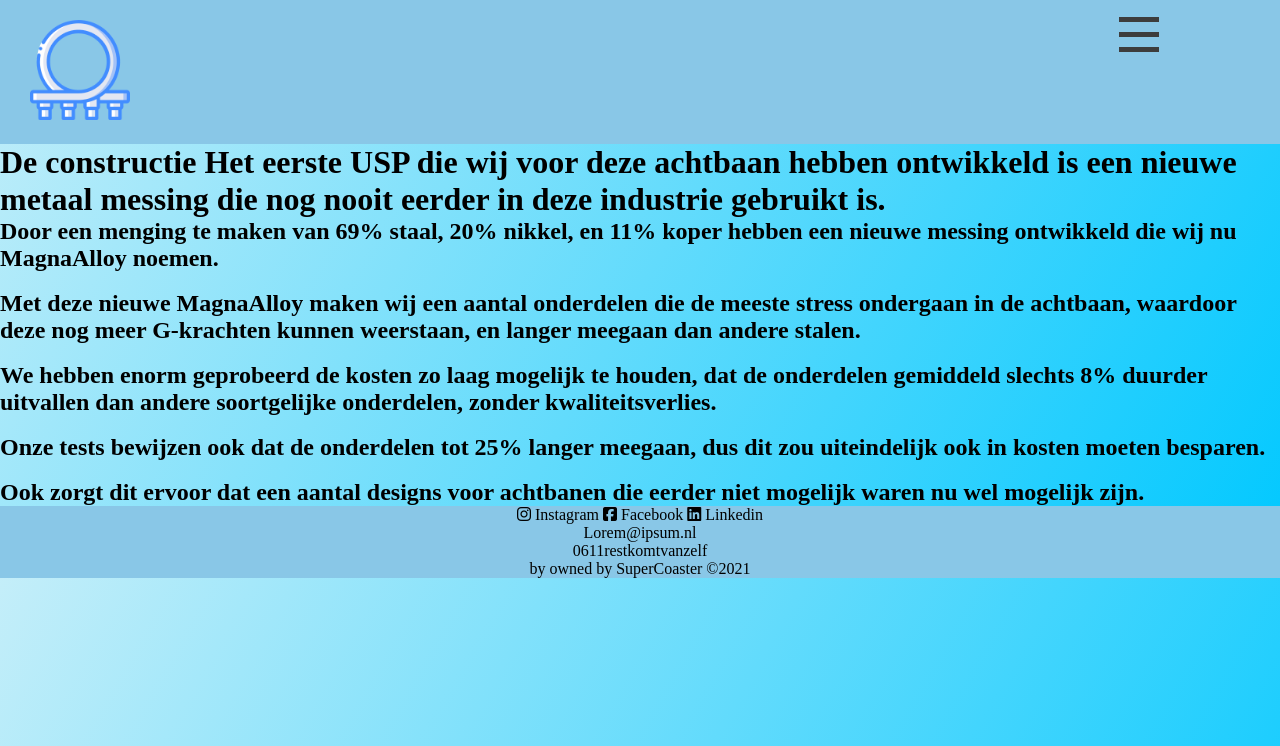
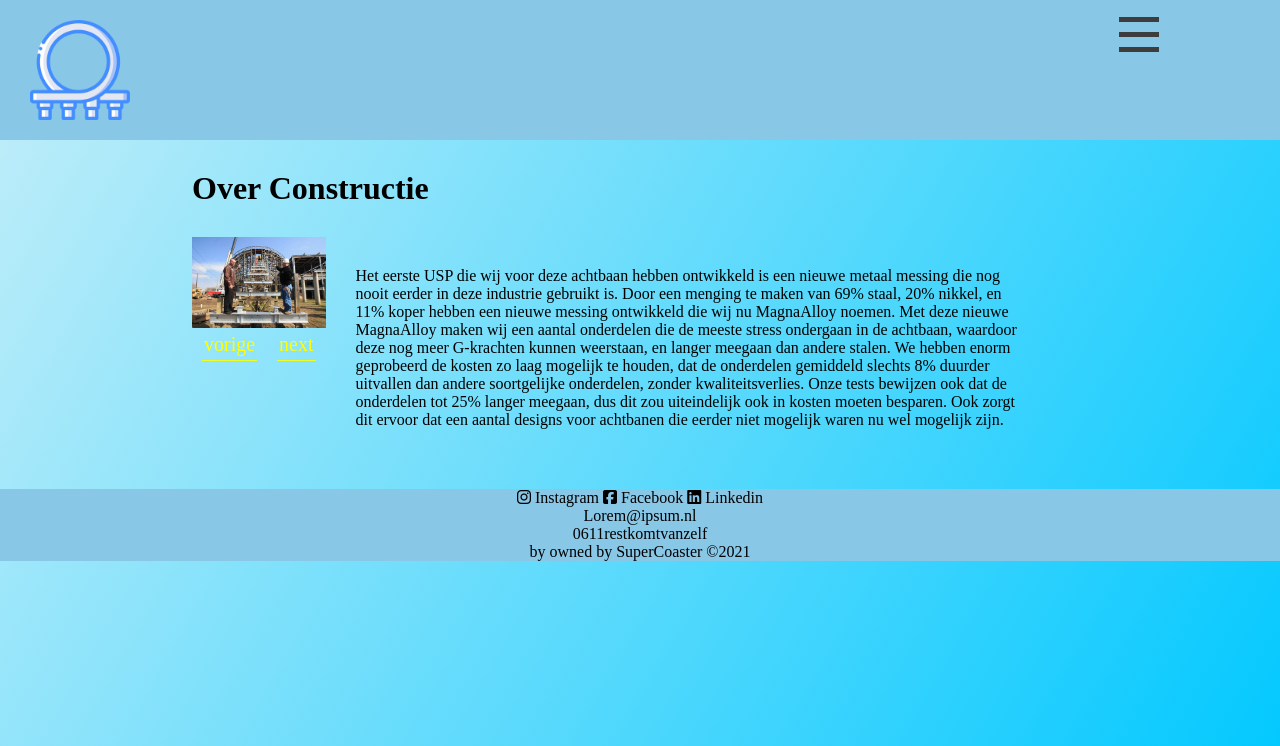
Before and after one commit to Koen-Smit/SuperCoaster-NV, a PHP site: page /constructies.php in a window 1280 px wide. Shown: the top 746 px of the page. Run offline with PHP 8.4, Linux system fonts and the light colour scheme; some libraries are stand-ins or nearby versions.

Commit message:
constructies afgemaakt

```diff
--- a/constructies.php
+++ b/constructies.php
@@ -1,33 +1,99 @@
+<?php
+    require_once("php/header.php");
+?>
 <?php
     require_once("php/head.php");
-  ?>
-  <title>Supercoaster-NV</title>
-</head>
+?>
+<script>
+    const docStyle = document.documentElement.style
+const aElem = document.querySelector('a')
+const boundingClientRect = aElem.getBoundingClientRect()
 
-<body>
+aElem.onmousemove = function(e) {
 
-  <?php
-    require_once("php/header.php");
-  ?>
+    const x = e.clientX - boundingClientRect.left
+    const y = e.clientY - boundingClientRect.top
 
-  <div class="constructiesH1">
-        <h1> De constructie
-            Het eerste USP die wij voor deze achtbaan hebben ontwikkeld is een nieuwe metaal messing die nog nooit eerder in deze industrie gebruikt is. </h1>
-<br>
+    const xc = boundingClientRect.width/2
+    const yc = boundingClientRect.height/2
+
+    const dx = x - xc
+    const dy = y - yc
+
+    docStyle.setProperty('--rx', `${ dy/-1 }deg`)
+    docStyle.setProperty('--ry', `${ dx/10 }deg`)
+
+}
+
+aElem.onmouseleave = function(e) {
+
+    docStyle.setProperty('--ty', '0')
+    docStyle.setProperty('--rx', '0')
+    docStyle.setProperty('--ry', '0')
+
+}
+
+aElem.onmousedown = function(e) {
+
+    docStyle.setProperty('--tz', '-25px')
+
+}
+
+document.body.onmouseup = function(e) {
+
+    docStyle.setProperty('--tz', '-12px')
+
+}
+</script>
+<div class="wrapper">
+    <h1 id="karretje" style="margin-top: 30px;">Over Constructie</h1>
+    <div class="class1">
+        <div class="class3">
+            <p id="info"></p>
+            <p>
+                <img src="img/plaatje10.jpg" id="img">
+            </p>
+
+            <div class="div4">
+                <button class="bttn-minimal bttn-md bttn-primary" value="vorige">vorige</button>
+                <button class="bttn-minimal bttn-md bttn-primary" value="next">next</button>
+            </div>
+        </div>
+        <div class="class2">
+            <p>Het eerste USP die wij voor deze achtbaan hebben ontwikkeld is een nieuwe metaal messing die nog nooit eerder in deze industrie gebruikt is. Door een menging te maken van 69% staal, 20% nikkel, en 11% koper hebben een nieuwe messing ontwikkeld die wij nu MagnaAlloy noemen. Met deze nieuwe MagnaAlloy maken wij een aantal onderdelen die de meeste stress ondergaan in de achtbaan, waardoor deze nog meer G-krachten kunnen weerstaan, en langer meegaan dan andere stalen. We hebben enorm geprobeerd de kosten zo laag mogelijk te houden, dat de onderdelen gemiddeld slechts 8% duurder uitvallen dan andere soortgelijke onderdelen, zonder kwaliteitsverlies. Onze tests bewijzen ook dat de onderdelen tot 25% langer meegaan, dus dit zou uiteindelijk ook in kosten moeten besparen. Ook zorgt dit ervoor dat een aantal designs voor achtbanen die eerder niet mogelijk waren nu wel mogelijk zijn.</p>
+        </div>
     </div>
-   <div class="constructiesH2">
-       <h2> Door een menging te maken van 69% staal, 20% nikkel, en 11% koper hebben een nieuwe messing ontwikkeld die wij nu MagnaAlloy noemen. </h2>
-        <br>
-       <h2> Met deze nieuwe MagnaAlloy maken wij een aantal onderdelen die de meeste stress ondergaan in de achtbaan, waardoor deze nog meer G-krachten kunnen weerstaan, en langer meegaan dan andere stalen. </h2>
-        <br>
-       <h2> We hebben enorm geprobeerd de kosten zo laag mogelijk te houden, dat de onderdelen gemiddeld slechts 8% duurder uitvallen dan andere soortgelijke onderdelen, zonder kwaliteitsverlies. </h2>
-        <br>
-       <h2> Onze tests bewijzen ook dat de onderdelen tot 25% langer meegaan, dus dit zou uiteindelijk ook in kosten moeten besparen. </h2>
-        <br>
-       <h2> Ook zorgt dit ervoor dat een aantal designs voor achtbanen die eerder niet mogelijk waren nu wel mogelijk zijn. </h2>
 </div>
 
+<script>
+    window.onload = function(){
+        var info = document.getElementById("info");
+        var img = document.getElementById("img");
+        var path = ["img/plaatje10.jpg","img/plaatje11.jpg","img/plaatje12.jpg", "img/plaatje13.jpg"];
+
+        var index = 0;
+
+        var bt = document.getElementsByTagName("button");
+
+
+        bt[0].onclick = function () {
+          index--;
+          if(index < 0){
+            index = path.length - 1;
+          }
+
+          img.src = path[index];
+        };
+
+        bt[1].onclick = function () {
+          index++;
+          if(index > path.length - 1){
+            index = 0;
+          }
+          img.src = path[index];
+        };
+      };
+</script>
 <?php
     require_once("php/footer.php");
-  ?>
-  </body>
+?>
```
Also changed, not shown: img/plaatje10.jpg (renamed from img/POR PLA-II & SAM-I plaatje1.jpg), img/plaatje11.jpg (renamed from img/POR PLA-II & SAM-I plaatje2.jpg), img/plaatje12.jpg (renamed from img/POR PLA-II & SAM-I plaatje3.jpg), img/plaatje13.jpg (renamed from img/POR PLA-II & SAM-I plaatje5.jpg).
